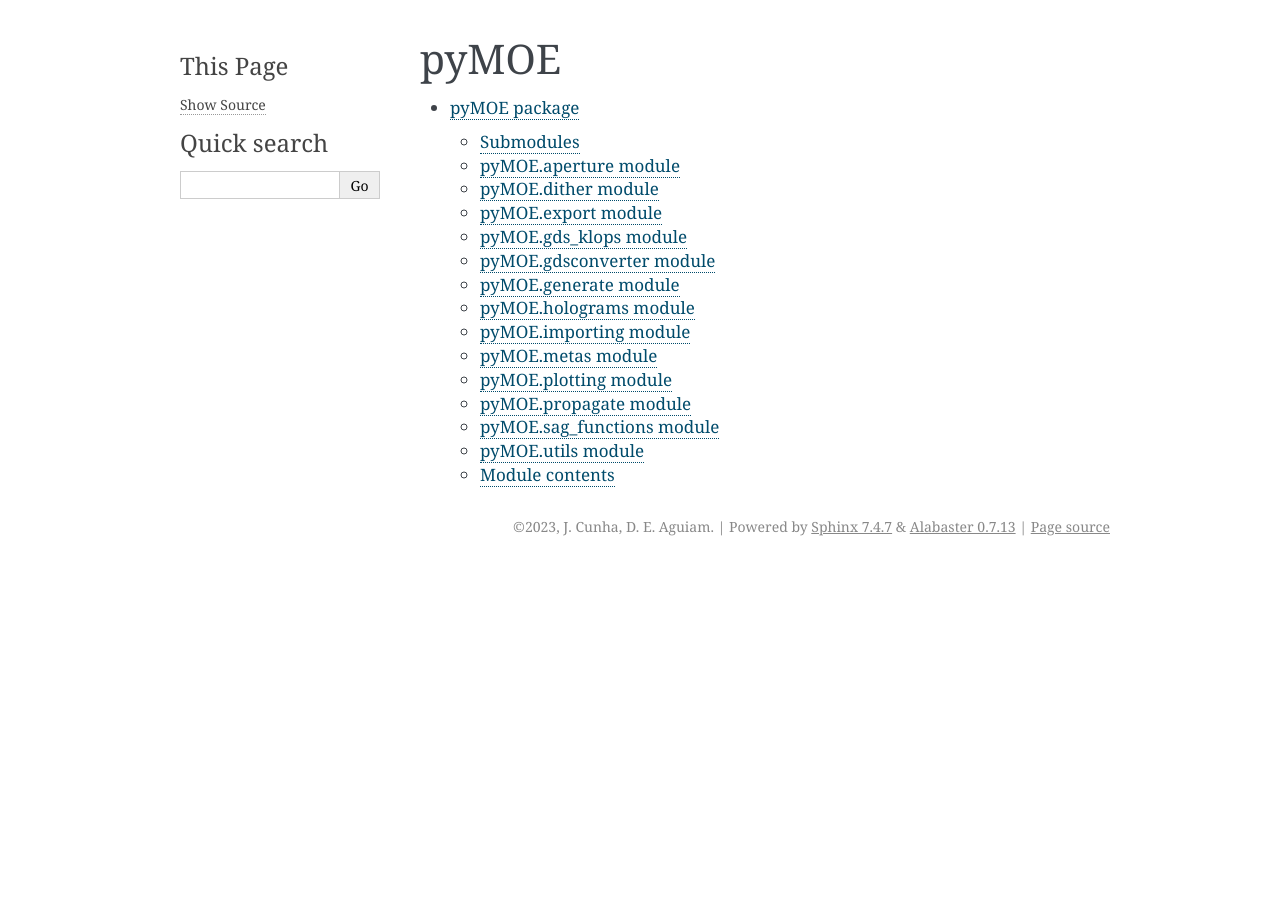
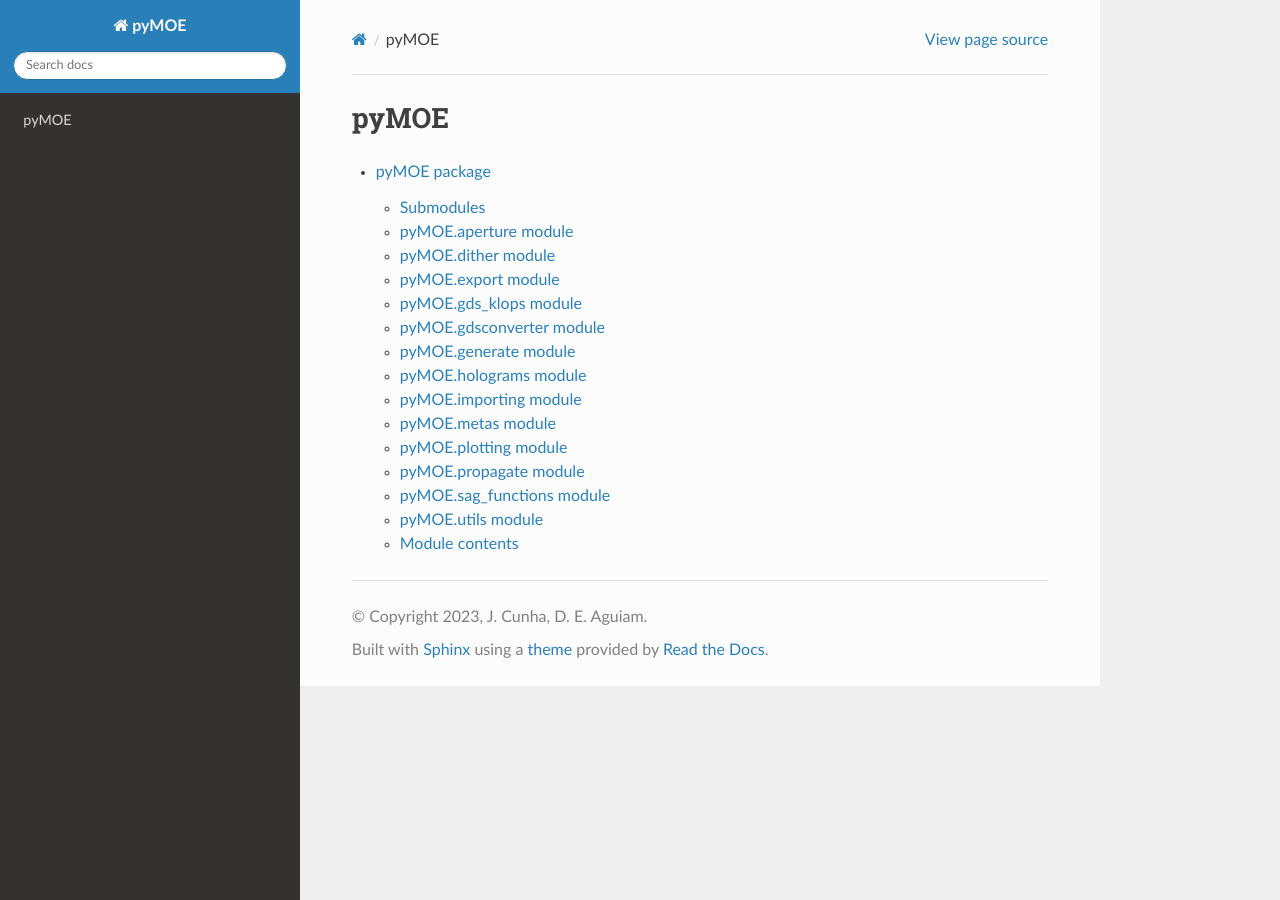
Before and after one commit to INLnano/pyMOE, a Sphinx documentation site: the page built from docs/source/modules.rst, in a window 1280 px wide. Built offline with Sphinx 7.4.7 and the Read the Docs theme 2.0.0, drawn with Linux system fonts in a browser that asks for light colours; the version number could not be read and is left out.

Commit message:
update conf

```diff
--- a/docs/source/conf.py
+++ b/docs/source/conf.py
@@ -21,7 +21,7 @@
 # -- General configuration ---------------------------------------------------
 # https://www.sphinx-doc.org/en/master/usage/configuration.html#general-configuration
 
-extensions = ['sphinx.ext.autodoc']
+extensions = ['sphinx.ext.autodoc', 'sphinx_rtd_theme']
 
 #pdf_documents = [('index', u'rst2pdf', u'Sample rst2pdf doc', u'Your Name'),]
 
@@ -33,8 +33,8 @@
 # -- Options for HTML output -------------------------------------------------
 # https://www.sphinx-doc.org/en/master/usage/configuration.html#options-for-html-output
 
-#html_theme = 'sphinx_rtd_theme'
+html_theme = 'sphinx_rtd_theme'
 #html_static_path = ['_static']
 #html_theme = "sphinx_rtd_theme"
 
-#html_theme_path = [sphinx_rtd_theme.get_html_theme_path()]
+html_theme_path = [sphinx_rtd_theme.get_html_theme_path()]
```
